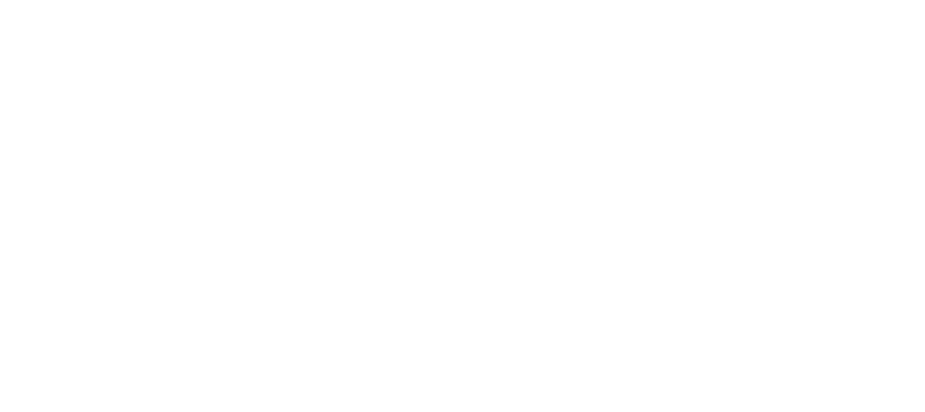
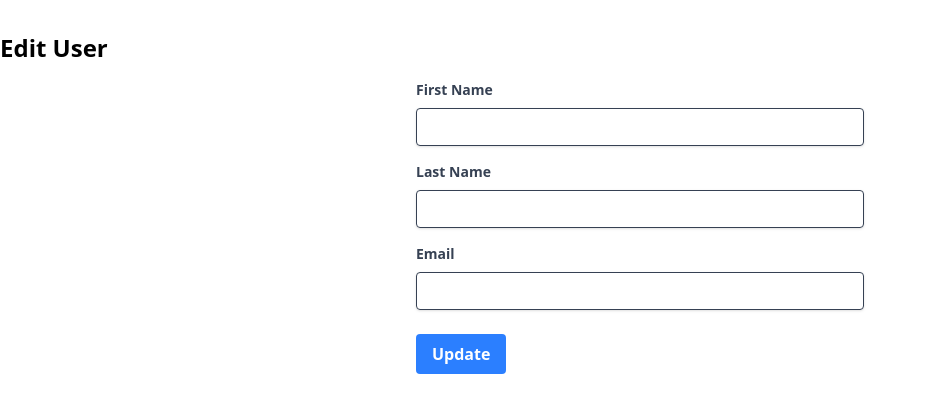
Before and after one commit to YashDhoke/EmployWiseFE, a React (Vite) app: page /users/1/edit in a window 1280 px wide. Before the commit this address had no page. Shown: the top 412 px of the page, without its empty margins (0-925 px from the left). Built offline with nearby package versions, Linux system fonts and the light colour scheme; no server answers.

Commit message:
edit user component

```diff
--- a/src/App.jsx
+++ b/src/App.jsx
@@ -7,18 +7,21 @@
 } from "react-router-dom";
 import Login from "./components/Authentication/Login";
 import UserList from "./components/Users/UserList";
+import EditUser from "./components/Users/EditUser";
+import { UserProvider } from "@context/UserContext";
 
 function App() {
   return (
+    <UserProvider>
       <Router>
         <Routes>
           <Route path="/" element={<Navigate to="/login" />} />
-
           <Route path="/login" element={<Login />} />
-
           <Route path="/users" element={<UserList />} />
+          <Route path="/users/:id/edit" element={<EditUser />} />
         </Routes>
       </Router>
+    </UserProvider>
   );
 }
 
--- /dev/null
+++ b/src/components/Users/EditUser.jsx
@@ -0,0 +1,114 @@
+import React, { useState, useEffect, useContext } from "react";
+import axios from "axios";
+import { useParams, useNavigate } from "react-router-dom";
+import { UserContext } from "@context/UserContext";
+
+const EditUser = () => {
+  const { id } = useParams();
+  const navigate = useNavigate();
+  const [user, setUser] = useState({
+    first_name: "",
+    last_name: "",
+    email: "",
+  });
+
+  const { refreshUsers } = useContext(UserContext);
+
+  useEffect(() => {
+    const fetchUser = async () => {
+      try {
+        const response = await axios.get(`https://reqres.in/api/users/${id}`);
+        setUser(response.data.data);
+      } catch (error) {
+        console.error("Failed to fetch user:", error);
+      }
+    };
+
+    fetchUser();
+  }, [id]);
+
+  const handleChange = (e) => {
+    setUser({ ...user, [e.target.name]: e.target.value });
+  };
+
+  const handleSubmit = async (e) => {
+    e.preventDefault();
+    try {
+      await axios.put(`https://reqres.in/api/users/${id}`, user);
+      alert("User updated successfully!");
+
+      refreshUsers(id, user);
+
+      navigate("/users");
+    } catch (error) {
+      console.error("Failed to update user:", error);
+      alert("Failed to update user.");
+    }
+  };
+
+  return (
+    <div className="container mx-auto py-8">
+      <h2 className="text-2xl font-semibold mb-4">Edit User</h2>
+      <form onSubmit={handleSubmit} className="max-w-md mx-auto">
+        <div className="mb-4">
+          <label
+            className="block text-gray-700 text-sm font-bold mb-2"
+            htmlFor="first_name"
+          >
+            First Name
+          </label>
+          <input
+            className="shadow appearance-none border rounded w-full py-2 px-3 text-gray-700 leading-tight focus:outline-none focus:shadow-outline"
+            id="first_name"
+            type="text"
+            name="first_name"
+            value={user.first_name}
+            onChange={handleChange}
+          />
+        </div>
+        <div className="mb-4">
+          <label
+            className="block text-gray-700 text-sm font-bold mb-2"
+            htmlFor="last_name"
+          >
+            Last Name
+          </label>
+          <input
+            className="shadow appearance-none border rounded w-full py-2 px-3 text-gray-700 leading-tight focus:outline-none focus:shadow-outline"
+            id="last_name"
+            type="text"
+            name="last_name"
+            value={user.last_name}
+            onChange={handleChange}
+          />
+        </div>
+        <div className="mb-6">
+          <label
+            className="block text-gray-700 text-sm font-bold mb-2"
+            htmlFor="email"
+          >
+            Email
+          </label>
+          <input
+            className="shadow appearance-none border rounded w-full py-2 px-3 text-gray-700 leading-tight focus:outline-none focus:shadow-outline"
+            id="email"
+            type="email"
+            name="email"
+            value={user.email}
+            onChange={handleChange}
+          />
+        </div>
+        <div className="flex items-center justify-between">
+          <button
+            className="bg-blue-500 hover:bg-blue-700 text-white font-bold py-2 px-4 rounded focus:outline-none focus:shadow-outline"
+            type="submit"
+          >
+            Update
+          </button>
+        </div>
+      </form>
+    </div>
+  );
+};
+
+export default EditUser;
--- a/src/components/Users/UserList.jsx
+++ b/src/components/Users/UserList.jsx
@@ -1,37 +1,18 @@
-import React, { useState, useEffect } from "react";
+import React, { useState, useEffect, useContext } from "react";
 import axios from "axios";
+import { Link } from "react-router-dom";
+import { UserContext } from "@context/UserContext";
 
-const UsersList = () => {
-  const [users, setUsers] = useState([]);
-  const [loading, setLoading] = useState(true);
-  const [error, setError] = useState(null);
-  const [page, setPage] = useState(1);
-  const [totalPages, setTotalPages] = useState(1);
-
-  useEffect(() => {
-    const fetchUsers = async () => {
-      setLoading(true);
-      try {
-        const response = await axios.get(
-          `https://reqres.in/api/users?page=${page}`
-        );
-        setUsers(response.data.data);
-        setTotalPages(response.data.total_pages);
-        setLoading(false);
-      } catch (error) {
-        setError(error.message || "Failed to fetch users");
-        setLoading(false);
-      }
-    };
-
-    fetchUsers();
-  }, [page]);
-
-  const handlePageChange = (newPage) => {
-    if (newPage >= 1 && newPage <= totalPages) {
-      setPage(newPage);
-    }
-  };
+const UserList = () => {
+  const {
+    users,
+    loading,
+    error,
+    page,
+    totalPages,
+    handlePageChange,
+    handleDelete,
+  } = useContext(UserContext);
 
   if (loading) {
     return <div>Loading users...</div>;
@@ -61,6 +42,20 @@
               {user.first_name} {user.last_name}
             </h3>
             <p className="text-center text-gray-600">{user.email}</p>
+            <div className="flex justify-center mt-4">
+              <Link
+                to={`/users/${user.id}/edit`}
+                className="bg-blue-300 hover:bg-blue-400 text-white font-bold py-2 px-4 rounded mr-2"
+              >
+                Edit
+              </Link>
+              <button
+                className="bg-red-300 hover:bg-red-400 text-white font-bold py-2 px-4 rounded"
+                onClick={() => handleDelete(user.id)}
+              >
+                Delete
+              </button>
+            </div>
           </div>
         ))}
       </div>
@@ -84,4 +79,4 @@
   );
 };
 
-export default UsersList;
+export default UserList;
--- /dev/null
+++ b/src/context/UserContext.jsx
@@ -0,0 +1,71 @@
+import React, { createContext, useState, useEffect } from "react";
+import axios from "axios";
+
+export const UserContext = createContext();
+
+export const UserProvider = ({ children }) => {
+  const [users, setUsers] = useState([]);
+  const [loading, setLoading] = useState(true);
+  const [error, setError] = useState(null);
+  const [page, setPage] = useState(1);
+  const [totalPages, setTotalPages] = useState(1);
+
+  useEffect(() => {
+    const fetchUsers = async () => {
+      setLoading(true);
+      try {
+        const response = await axios.get(
+          `https://reqres.in/api/users?page=${page}`
+        );
+        setUsers(response.data.data);
+        setTotalPages(response.data.total_pages);
+        setLoading(false);
+      } catch (error) {
+        setError(error.message || "Failed to fetch users");
+        setLoading(false);
+      }
+    };
+
+    fetchUsers();
+  }, [page]);
+
+  const handlePageChange = (newPage) => {
+    setPage(newPage);
+  };
+
+  const handleDelete = async (id) => {
+    try {
+      await axios.delete(`https://reqres.in/api/users/${id}`);
+      setUsers(users.filter((user) => user.id !== id));
+      alert("User deleted successfully!");
+    } catch (error) {
+      console.error("Failed to delete user:", error);
+      alert("Failed to delete user.");
+    }
+  };
+
+  const refreshUsers = (id, updatedUser) => {
+    setUsers((prevUsers) =>
+      prevUsers.map((user) =>
+        user.id === id ? { ...user, ...updatedUser } : user
+      )
+    );
+  };
+
+  return (
+    <UserContext.Provider
+      value={{
+        users,
+        loading,
+        error,
+        page,
+        totalPages,
+        handlePageChange,
+        handleDelete,
+        refreshUsers,
+      }}
+    >
+      {children}
+    </UserContext.Provider>
+  );
+};
--- a/vite.config.js
+++ b/vite.config.js
@@ -5,4 +5,9 @@
 // https://vite.dev/config/
 export default defineConfig({
   plugins: [react(), tailwindcss()],
+  resolve: {
+    alias: {
+      "@context": "/src/context",
+    },
+  },
 });
```
Lines whose indentation alone changed are shown as unchanged.
